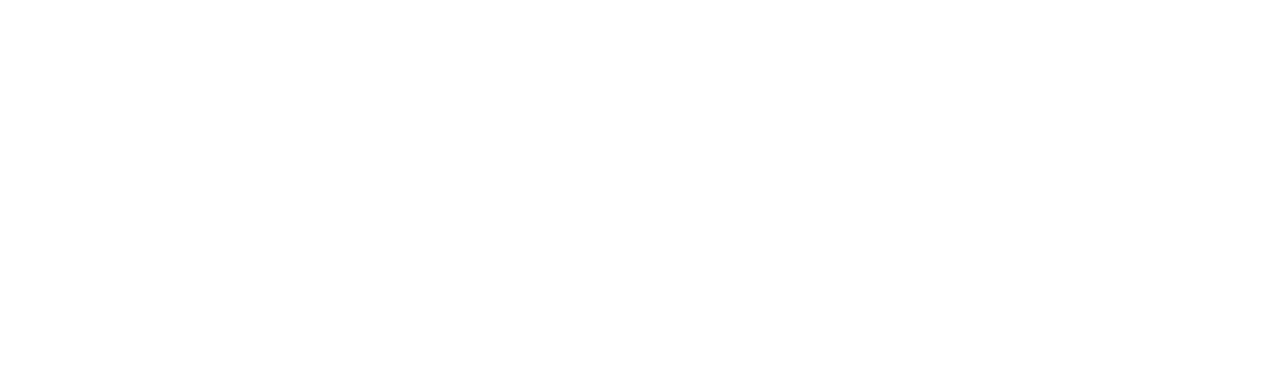
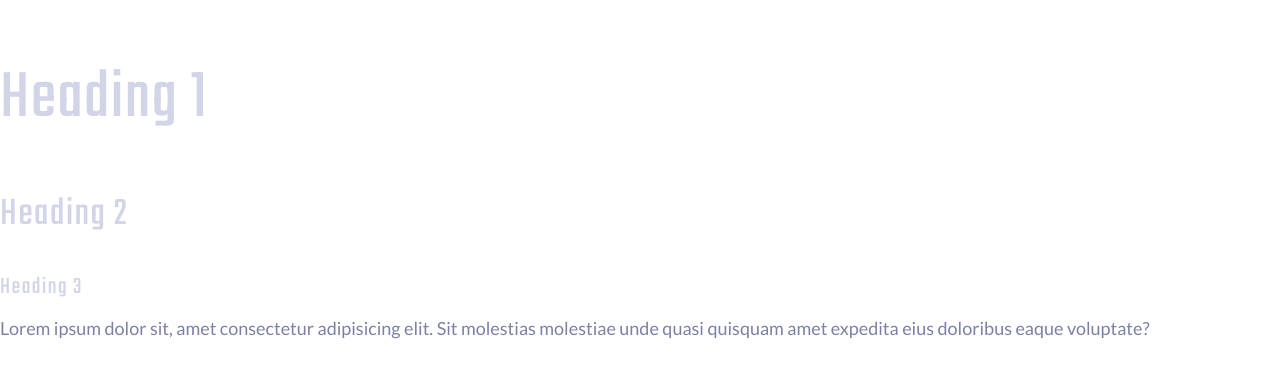
Before and after one commit to hqtello/Leprecoin, a plain HTML site: page index.html in a window 1280 px wide. Drawn offline with Linux system fonts and the light colour scheme.

Commit message:
Added typography styling to the app

```diff
--- a/css/styles.css
+++ b/css/styles.css
@@ -8,3 +8,58 @@
   --button-dark: #1d224d;
   --button-light: #fffefe;
 }
+
+html {
+  font-size: 62.5%;
+}
+
+body {
+  font-family: "Lato", sans-serif;
+  font-size: 2.4rem;
+  line-height: 1.5;
+  color: var(--color-body);
+}
+
+h1,
+h2,
+h3 {
+  font-family: "Teko", sans-serif;
+  font-weight: 400;
+  color: var(--color-headings);
+  margin-bottom: 1rem;
+  letter-spacing: 1.5px;
+}
+
+h1 {
+  font-size: 6rem;
+}
+
+h2 {
+  font-size: 4rem;
+}
+
+h3 {
+  font-size: 3rem;
+}
+
+p {
+  margin-top: 0;
+}
+
+@media screen and (min-width: 1024px) {
+  body {
+    font-size: 1.8rem;
+  }
+
+  h1 {
+    font-size: 7rem;
+  }
+
+  h2 {
+    font-size: 4rem;
+  }
+
+  h3 {
+    font-size: 2.4rem;
+  }
+}
--- a/index.html
+++ b/index.html
@@ -4,9 +4,23 @@
     <meta charset="UTF-8" />
     <meta http-equiv="X-UA-Compatible" content="IE=edge" />
     <meta name="viewport" content="width=device-width, initial-scale=1.0" />
+    <link rel="preconnect" href="https://fonts.gstatic.com" />
+    <link
+      href="https://fonts.googleapis.com/css2?family=Lato:wght@400;700&family=Teko:wght@400;500&display=swap"
+      rel="stylesheet"
+    />
     <link rel="stylesheet" href="css/normalize.css" />
     <link rel="stylesheet" href="css/styles.css" />
     <title>Home</title>
   </head>
-  <body></body>
+  <body>
+    <h1>Heading 1</h1>
+    <h2>Heading 2</h2>
+    <h3>Heading 3</h3>
+    <p>
+      Lorem ipsum dolor sit, amet consectetur adipisicing elit. Sit molestias
+      molestiae unde quasi quisquam amet expedita eius doloribus eaque
+      voluptate?
+    </p>
+  </body>
 </html>
```
